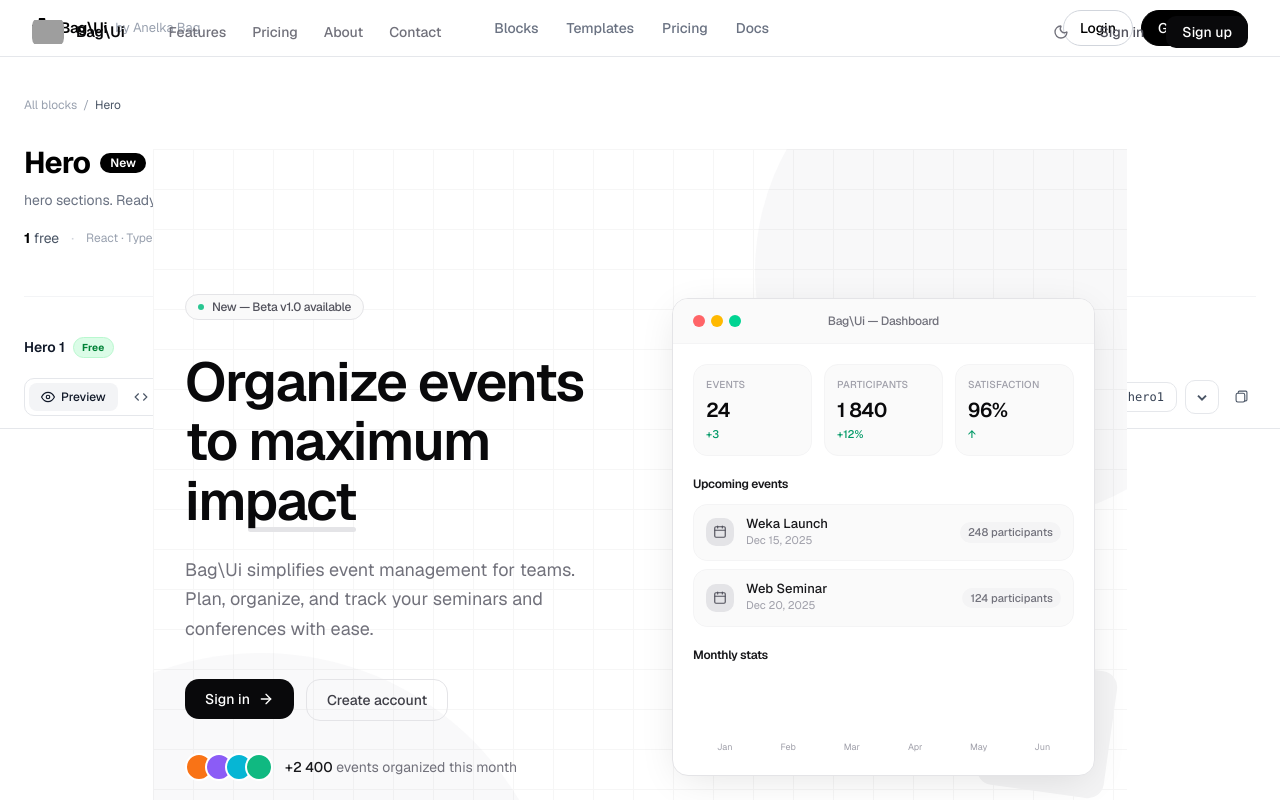
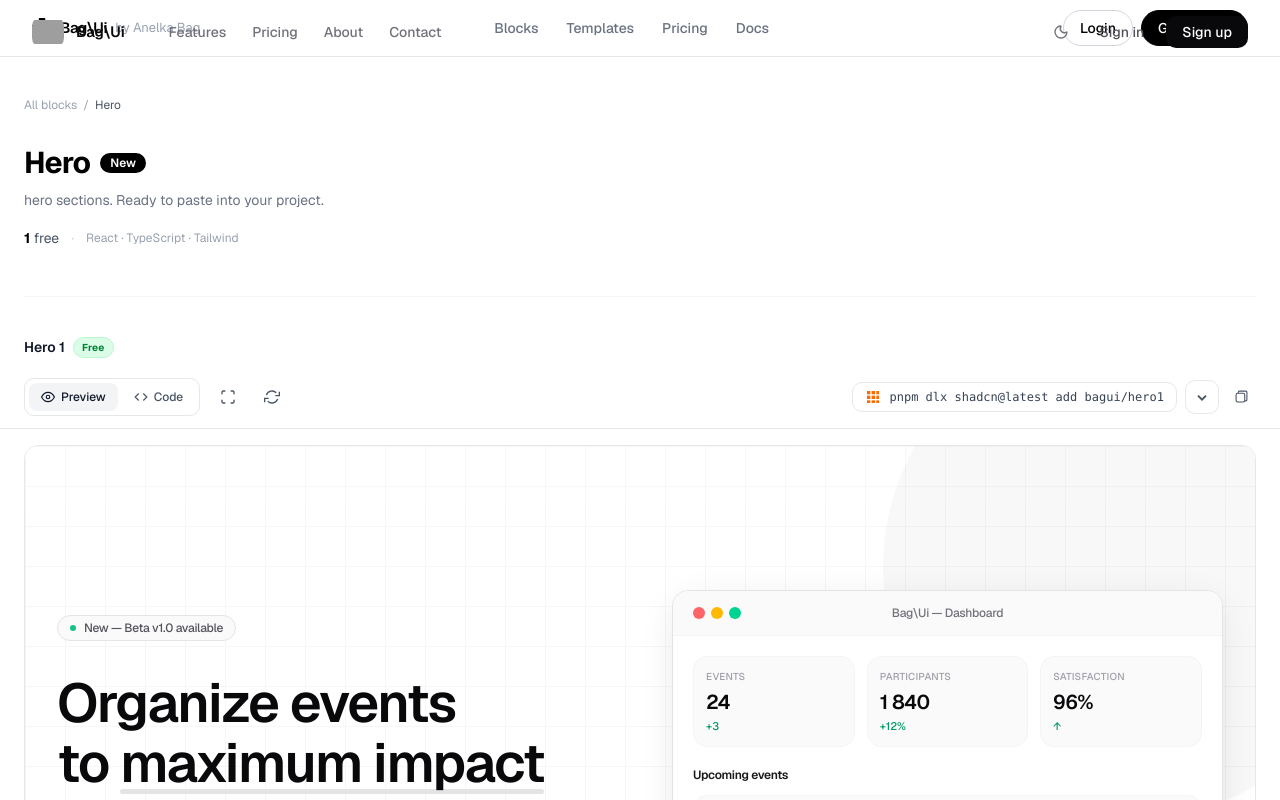
Before and after one commit to anelkabag/bag-ui, a Next.js app: page /blocks/hero in a window 1280 px wide. Shown: the top 800 px of the page. Built offline with nearby package versions, Linux system fonts and the light colour scheme; grey boxes are pictures that could not be loaded.

Commit message:
update mageur

```diff
--- a/components/ComponentPreview.tsx
+++ b/components/ComponentPreview.tsx
@@ -80,7 +80,6 @@ export function ComponentPreview({ item }: ComponentPreviewProps) {
     const cacheKey = `${filePath ?? ""}|${exportName}`;
     const cachedComponent = filePath ? previewCache.get(cacheKey) : undefined;
 
-    // ✅ FIX: wrap with () => so React doesn't call the component as a state initializer
     const [PreviewComponent, setPreviewComponent] =
         useState<React.ComponentType | null>(() => cachedComponent ?? null);
     const [loading, setLoading] = useState(() =>
@@ -91,9 +90,7 @@ export function ComponentPreview({ item }: ComponentPreviewProps) {
     );
 
     useEffect(() => {
-        if (!filePath) {
-            return;
-        }
+        if (!filePath) return;
 
         if (cachedComponent) {
             setLoading(false);
@@ -116,7 +113,7 @@ export function ComponentPreview({ item }: ComponentPreviewProps) {
                     mod.default;
                 if (component) {
                     previewCache.set(cacheKey, component as React.ComponentType);
-                    // ✅ FIX: wrap with () => so React stores the reference instead of calling it
+                    // ✅ FIX: wrap with () => so React stores the ref instead of calling it
                     setPreviewComponent(() => component as React.ComponentType);
                 } else {
                     setLoadError(true);
@@ -141,24 +138,29 @@ export function ComponentPreview({ item }: ComponentPreviewProps) {
 
     if (!filePath) {
         return (
-            <div className="w-full h-full flex items-center justify-center">
+            <div className="w-full flex items-center justify-center h-[500px] rounded-xl border border-gray-200 bg-gray-50">
                 <span className="text-xs text-black/30">Preview unavailable</span>
             </div>
         );
     }
 
-    if (loading) return <Skeleton />;
+    if (loading) {
+        return (
+            <div className="w-full h-[500px] rounded-xl border border-gray-200 bg-gray-50">
+                <Skeleton />
+            </div>
+        );
+    }
 
     if (!PreviewComponent || loadError) {
         return (
-            <div className="w-full h-full flex flex-col items-center justify-center gap-3 text-center px-6">
+            <div className="w-full h-[500px] flex flex-col items-center justify-center gap-3 text-center px-6 rounded-xl border border-gray-200 bg-gray-50">
                 <div className="text-sm font-semibold text-gray-900">
                     Preview failed to load
                 </div>
                 <div className="text-xs text-gray-500 max-w-sm">
-                    The registry preview component could not be loaded for{" "}
-                    <strong>{filePath}</strong>. Check the registry path or component
-                    export name.
+                    The component could not be loaded for{" "}
+                    <strong>{filePath}</strong>. Check the registry path or export name.
                 </div>
             </div>
         );
@@ -166,38 +168,10 @@ export function ComponentPreview({ item }: ComponentPreviewProps) {
 
     return (
         <div
-            className="w-full h-full flex items-center justify-center"
-            style={{
-                minHeight: 320,
-                maxHeight: 320,
-                padding: 16,
-                boxSizing: "border-box",
-            }}
+            className="w-full rounded-xl border border-gray-200 overflow-auto bg-white"
+            style={{ minHeight: 500 }}
         >
-            <div
-                className="w-full h-full flex items-center justify-center"
-                style={{
-                    width: "100%",
-                    height: "100%",
-                    maxWidth: "100%",
-                    maxHeight: "100%",
-                    overflow: "hidden",
-                    position: "relative",
-                }}
-            >
-                <div
-                    style={{
-                        width: "100%",
-                        height: "100%",
-                        overflow: "hidden",
-                        display: "flex",
-                        alignItems: "center",
-                        justifyContent: "center",
-                    }}
-                >
-                    <PreviewComponent />
-                </div>
-            </div>
+            <PreviewComponent />
         </div>
     );
 }
```
